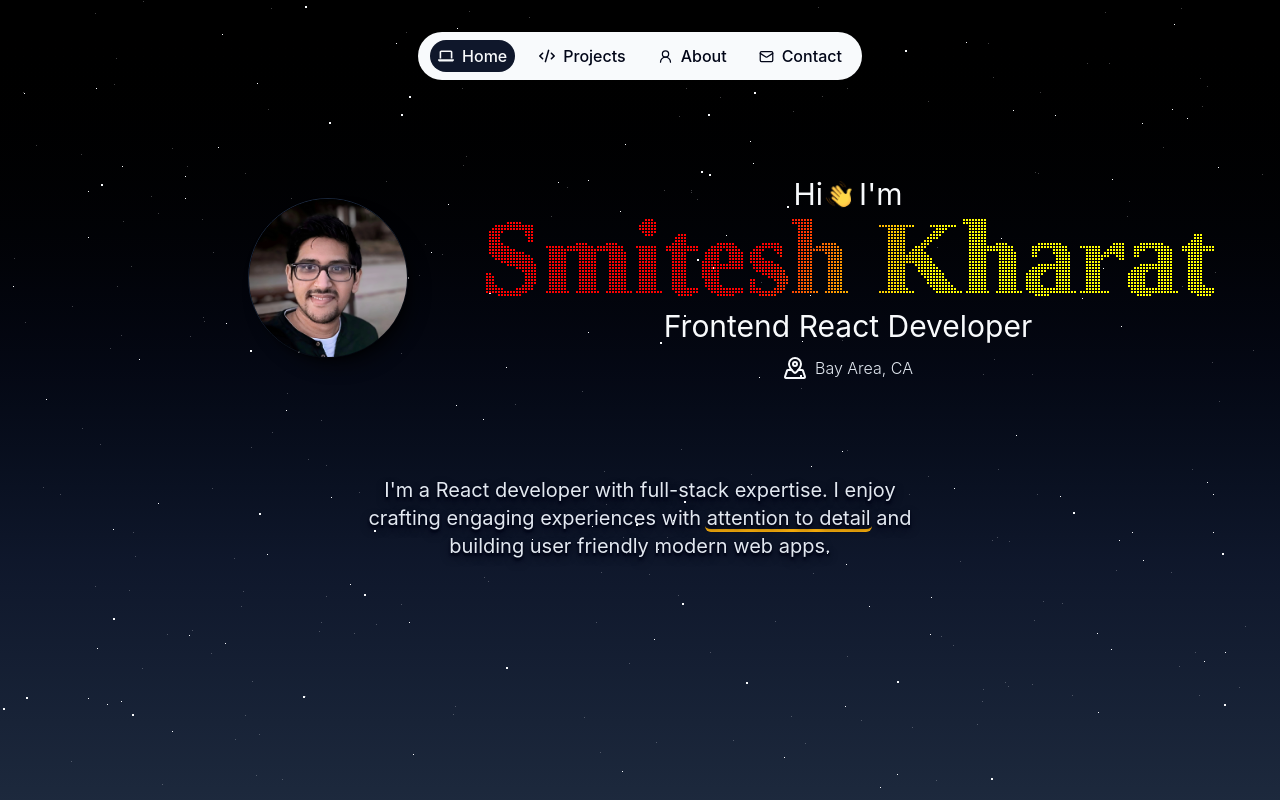
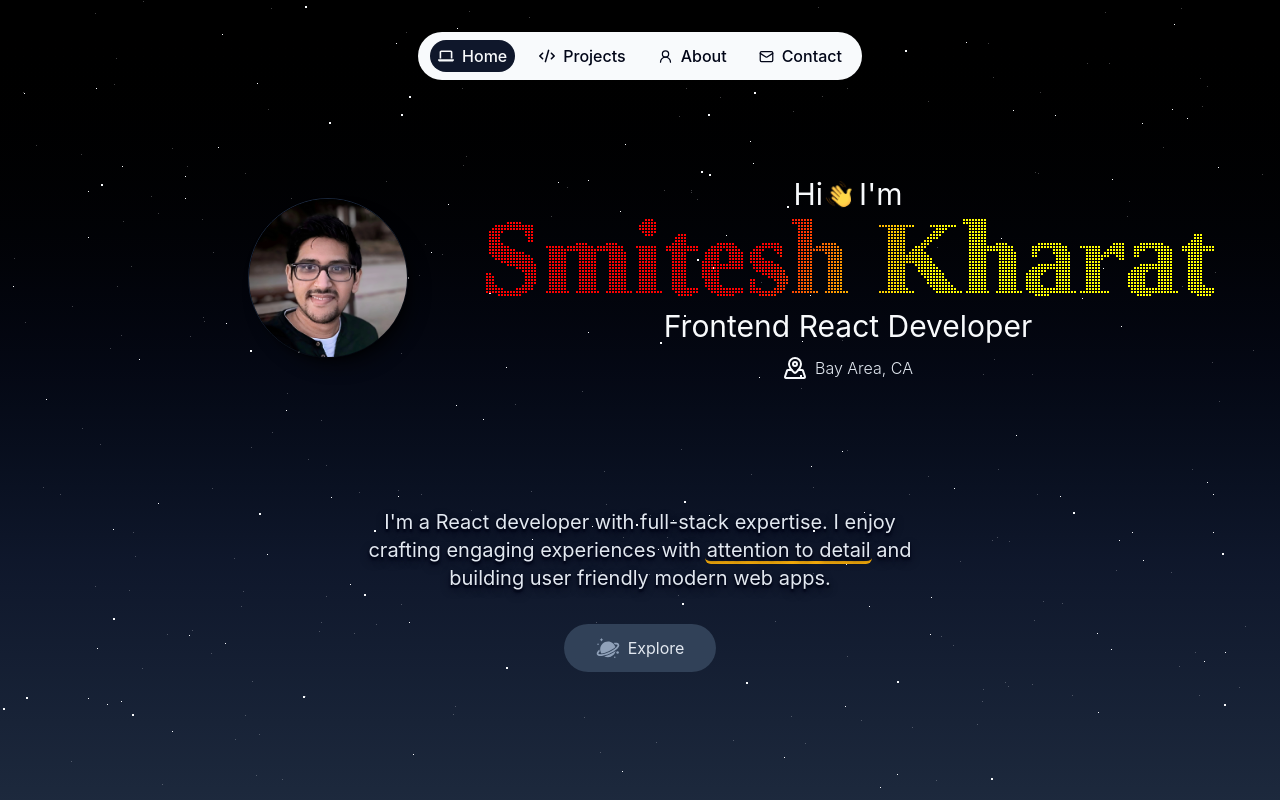
Before and after one commit to skharat8/portfolio-site, a React (Vite) app: page / in a window 1280 px wide. Shown: the top 800 px of the page. Built offline with nearby package versions, Linux system fonts and the light colour scheme; what @midudev/tailwind-animations would draw is missing.

Commit message:
Add a primary button for the hero page

```diff
--- a/src/components/MaxWidthWrapper.tsx
+++ b/src/components/MaxWidthWrapper.tsx
@@ -1,17 +1,21 @@
 import type { PropsWithChildren } from "react";
+
+import { cn } from "@/lib/utils";
 
 type MaxWidthWrapperProps = {
   maxWidth: string;
   padding?: string;
+  className?: string;
 };
 
 function MaxWidthWrapper({
   maxWidth,
   padding = "32px",
+  className,
   children,
 }: PropsWithChildren<MaxWidthWrapperProps>) {
   return (
-    <div className="mx-auto" style={{ maxWidth, padding }}>
+    <div className={cn(className, "mx-auto")} style={{ maxWidth, padding }}>
       {children}
     </div>
   );
--- a/src/components/hero/Hero.tsx
+++ b/src/components/hero/Hero.tsx
@@ -1,18 +1,24 @@
+import { useNavigate } from "@tanstack/react-router";
+
 import LiquidUnderline from "../LiquidUnderline";
 import MaxWidthWrapper from "../MaxWidthWrapper";
+import HeroButton from "./HeroButton";
 import HeroTitle from "./HeroTitle";
 import ProfilePhoto from "./ProfilePhoto";
 import StarryBackground from "./StarryBackground";
 
 function Hero() {
+  const navigate = useNavigate();
+
   return (
     <section
       id="home"
-      className="flex-center-col h-svh justify-start gap-4 bg-gradient-to-b from-black
-        via-slate-900 via-70% to-slate-800 py-4 text-center"
+      className="flex h-svh flex-col justify-start bg-gradient-to-b from-black via-slate-900
+        via-70% to-slate-800 py-4 text-center"
     >
       <StarryBackground />
-      <MaxWidthWrapper maxWidth="1200px">
+
+      <MaxWidthWrapper maxWidth="1200px" className="flex flex-col items-center">
         <div
           className="flex-center-col mt-8 w-full gap-6 md:mt-10 md:flex-row-reverse md:justify-around
             md:gap-8 lg:gap-11 xl:gap-12 2xl:gap-12"
@@ -20,18 +26,22 @@ function Hero() {
           <HeroTitle />
           <ProfilePhoto />
         </div>
+      </MaxWidthWrapper>
 
-        <MaxWidthWrapper maxWidth="650px">
-          <p
-            className="mt-6 text-lg text-slate-200 text-shadow-lg text-shadow-slate-950 md:mt-8
-              md:text-xl"
+      <MaxWidthWrapper
+        maxWidth="650px"
+        className="mt-4 flex flex-col items-center gap-6 md:mt-8"
       >
+        <p className="text-lg text-slate-200 text-shadow-lg text-shadow-slate-950 md:text-xl">
           I'm a React developer with full-stack expertise. I enjoy crafting
           engaging experiences with{" "}
           <LiquidUnderline>attention to detail</LiquidUnderline> and building
           user friendly modern web apps.
         </p>
-        </MaxWidthWrapper>
+
+        <HeroButton onClick={() => navigate({ hash: "projects" })}>
+          Explore
+        </HeroButton>
       </MaxWidthWrapper>
     </section>
   );
--- /dev/null
+++ b/src/components/hero/HeroButton.tsx
@@ -0,0 +1,71 @@
+import type { ComponentProps, PropsWithChildren } from "react";
+
+import { motion } from "motion/react";
+
+import { cn } from "@/lib/utils";
+
+import PlanetIcon from "./PlanetIcon";
+
+type HeroButtonProps = ComponentProps<"button"> & {
+  className?: string;
+};
+
+function HeroButton({
+  className,
+  children,
+  ...rest
+}: PropsWithChildren<HeroButtonProps>) {
+  const MotionIcon = motion.create(PlanetIcon);
+
+  return (
+    <motion.button
+      {...rest}
+      className={cn(
+        "group flex-center relative z-1 h-7 cursor-pointer gap-2 rounded-full px-6 py-4",
+        className,
+      )}
+      initial={{
+        y: "300%",
+        opacity: 0,
+        color: "var(--color-slate-200)",
+        background: "var(--color-slate-700)",
+        boxShadow: "0 0 0 0.01px hsl(0 0 0 / 0.2)",
+      }}
+      animate={{
+        y: 0,
+        opacity: 1,
+        transition: { type: "spring", stiffness: 70, damping: 16 },
+      }}
+      whileHover={{
+        scale: 1.15,
+        color: "var(--color-slate-50)",
+        fontWeight: "bold",
+        background: `radial-gradient(70% 90% at 50% 100%,
+                           var(--color-indigo-400),
+                           var(--color-indigo-600),
+                           60%,
+                           var(--color-indigo-950))`,
+        // outline: "7px solid hsl(211 100% 90% / 50%)",
+        boxShadow: "0 0 40px 40px var(--color-indigo-300)",
+      }}
+      transition={{ type: "spring", damping: 7 }}
+    >
+      {/* <div
+        className="absolute inset-0 -z-1 m-auto mr-[-25%] h-[150%] w-[150%] rounded-full
+          bg-indigo-300 blur-sm"
+      ></div> */}
+      {/* <div
+        className="absolute inset-0 -z-1 m-auto aspect-square h-1/2 rounded-full
+          bg-radial-[var(--color-indigo-400),var(--color-indigo-200)]
+          shadow-[5px_0_40px_40px_var(--color-indigo-400)]"
+      ></div> */}
+      <PlanetIcon
+        className="h-5 w-5 fill-current text-slate-400 transition-colors duration-500
+          group-hover:text-slate-50"
+      />
+      {children}
+    </motion.button>
+  );
+}
+
+export default HeroButton;
--- /dev/null
+++ b/src/components/hero/PlanetIcon.tsx
@@ -0,0 +1,24 @@
+function PlanetIcon({ className }: { className: string }) {
+  return (
+    <svg
+      className={className}
+      id="fi_9833060"
+      enable-background="new 0 0 66 66"
+      height="512"
+      viewBox="0 0 66 66"
+      width="512"
+    >
+      <g>
+        <path d="m15.09 15.43c.63-2.4 2.5-4.28 4.9-4.9-2.4-.63-4.28-2.5-4.9-4.9-.63 2.4-2.5 4.28-4.9 4.9 2.4.62 4.28 2.49 4.9 4.9z"></path>
+        <circle cx="59.33" cy="45.7" r="3.44"></circle>
+        <circle cx="5.62" cy="22.8" r="2"></circle>
+        <circle cx="51.67" cy="58.38" r="2"></circle>
+        <path d="m63.48 23.12c-1.82-4.03-7.68-4.97-15.08-3.9.11.1.21.19.32.29l.17.15c.55.51 1.03 1 1.47 1.48l.26.29c.33.38.64.75.93 1.13.26.34.49.7.74 1.06.49-.03.97-.04 1.41-.04 3.12 0 5.01.62 5.41 1.52 1.07 2.36-6.07 11.13-22.97 18.78-7.34 3.32-14.62 5.51-20.5 6.18-6.15.69-8.42-.56-8.76-1.32-.3-.67.1-2.74 3.37-6.09-.13-.5-.24-1-.34-1.51-.14-.75-.22-1.33-.28-1.9-.08-.79-.12-1.57-.12-2.32 0-.04 0-.07 0-.11-.36.31-.73.61-1.07.92-6.9 6.27-7.03 10.51-5.92 12.96.94 2.08 3.43 4.34 9.83 4.34 1.15 0 2.42-.07 3.83-.23 6.37-.72 14.16-3.05 21.94-6.57 15.15-6.85 28.73-17.68 25.36-25.11z"></path>
+        <path d="m11.52 36.91c0 .71.04 1.42.11 2.12.06.59.15 1.16.26 1.74.48 2.66 1.45 5.14 2.82 7.36.23-.02.47-.04.71-.07 5.68-.64 12.75-2.78 19.9-6.01 8.81-3.98 14.74-8.24 18.19-11.48-.76-2.48-1.98-4.77-3.53-6.79-.28-.35-.56-.69-.85-1.03-.08-.09-.17-.18-.25-.27-.43-.47-.87-.92-1.34-1.35-.22-.2-.44-.41-.66-.6-.22-.18-.44-.36-.66-.53-3.65-2.85-8.23-4.57-13.22-4.57-11.86 0-21.48 9.62-21.48 21.48z"></path>
+        <path d="m22.64 55.7c3.07 1.71 6.59 2.69 10.36 2.69 10.26 0 18.83-7.2 20.95-16.82-4.38 3.13-9.6 6.04-15 8.49-5.59 2.52-11.19 4.45-16.31 5.64z"></path>
+      </g>
+    </svg>
+  );
+}
+
+export default PlanetIcon;
--- a/src/components/projects/FirebirdTechStack.tsx
+++ b/src/components/projects/FirebirdTechStack.tsx
@@ -37,7 +37,7 @@ function FirebirdTechStack({ className }: { className?: string }) {
       transition={{ type: "spring", damping: 20 }}
     >
       <div
-        className="border-secondary-400 bg-secondary-900 text-secondary-200 text-subheader absolute
+        className="border-secondary-700 bg-secondary-900 text-secondary-200 text-subheader absolute
           -top-4 right-0 left-0 mx-auto flex w-[fit-content] items-center gap-2 rounded-lg
           border-1 px-4 py-1 font-bold"
       >
```
Lines whose indentation alone changed are shown as unchanged.
